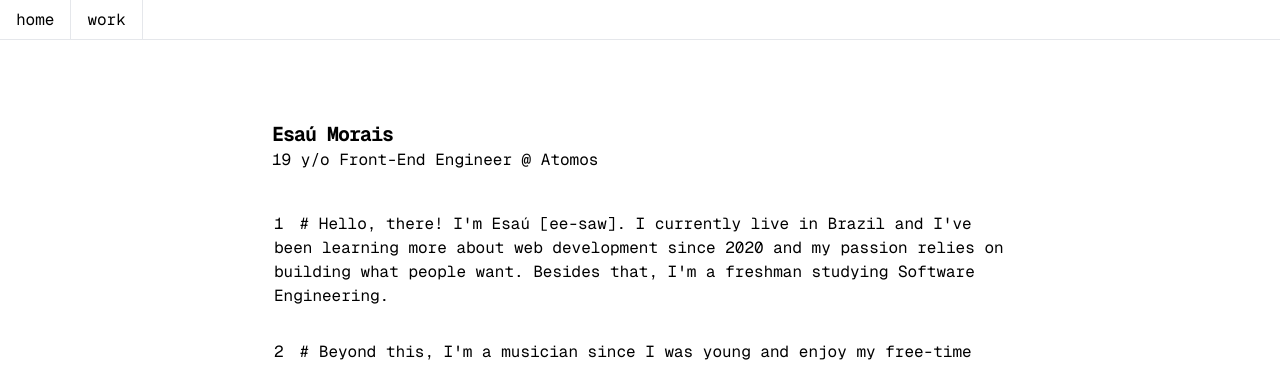
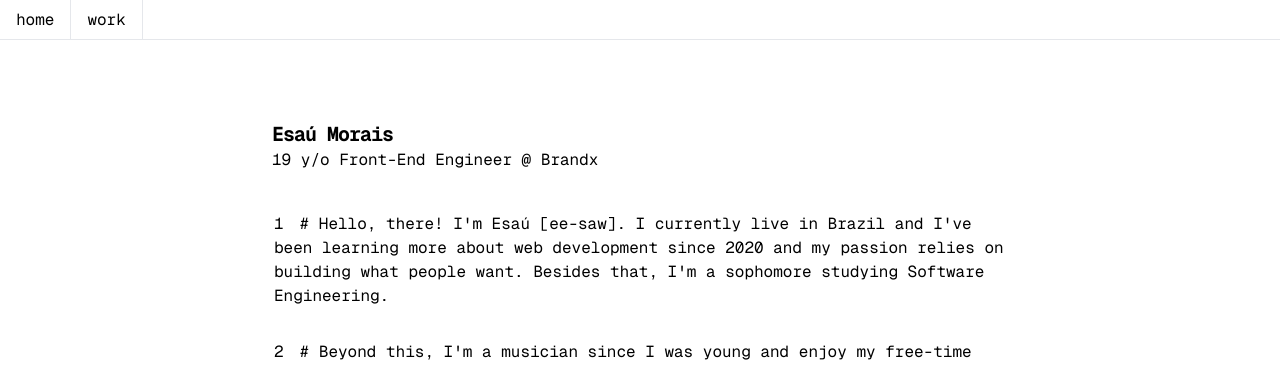
Before and after one commit to esau-morais/emots.dev, a Next.js app: page / in a window 1280 px wide. Shown: the top 367 px of the page. Built offline with nearby package versions, Linux system fonts and the light colour scheme; no server answers; what @catppuccin/tailwindcss would draw is missing.

Commit message:
chore: update bio

```diff
--- a/src/app/page.tsx
+++ b/src/app/page.tsx
@@ -12,7 +12,7 @@ const Home = () => {
         </h1>
 
         <p className="text-text">
-          {currentAge} y/o Front-End Engineer @ Atomos
+          {currentAge} y/o Front-End Engineer @ Brandx
         </p>
       </div>
 
@@ -23,7 +23,7 @@ const Home = () => {
         # Hello, there! I&apos;m Esaú [ee-saw]. I currently live in Brazil and
         I&apos;ve been learning more about web development since 2020 and my
         passion relies on building what people want. Besides that, I&apos;m a
-        freshman studying Software Engineering.
+        sophomore studying Software Engineering.
       </pre>
 
       <pre
```
